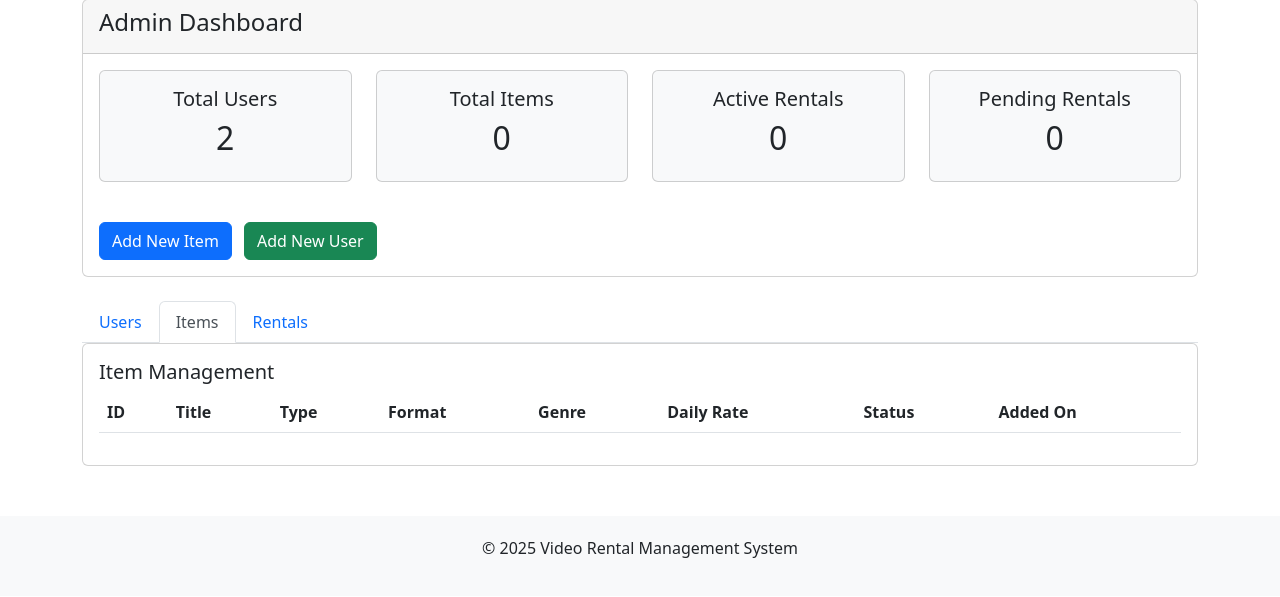
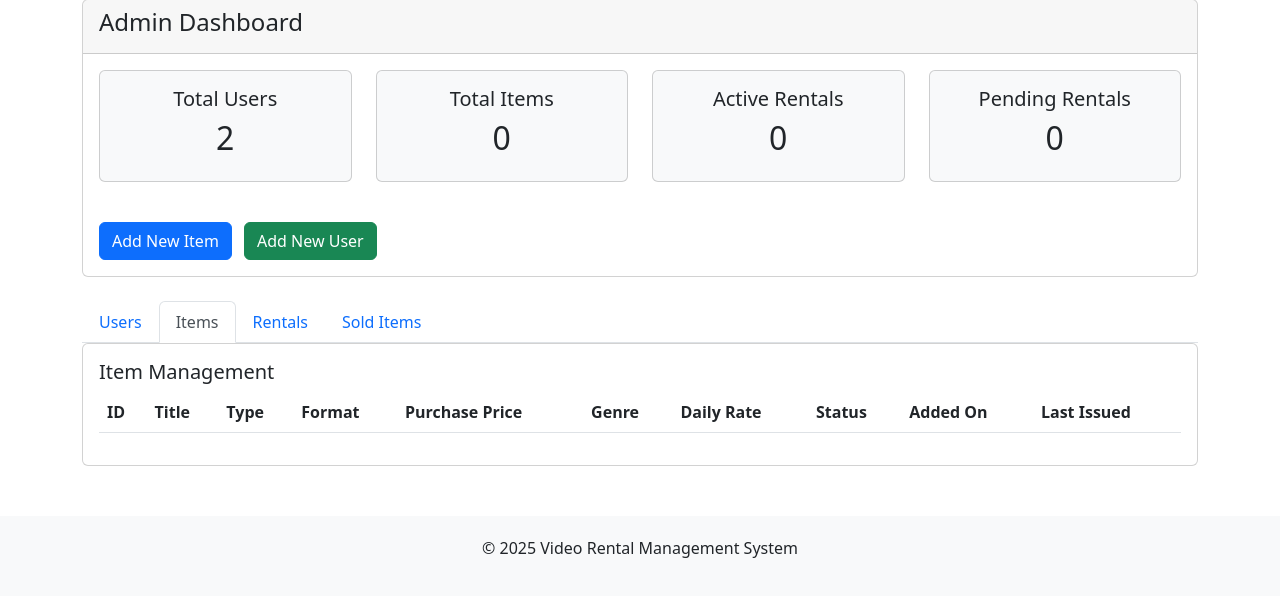
Before and after one commit to NimanshE/VRMS_Implementation, a Flask app: page /admin/dashboard in a window 1280 px wide, after a click on "Items". Shown: the part 77-674 px from the top of the page. Run offline with Flask 3, Linux system fonts and the light colour scheme; a user stored in the database is signed in; data comes from the database, SQL or seed files in the repository; data that the repository does not hold is empty.

Commit message:
selling fix

```diff
--- a/app.py
+++ b/app.py
@@ -70,10 +70,13 @@ class Item(db.Model):
     format = db.Column(db.String(20))  # 'VHS', 'MP4', etc.
     genre = db.Column(db.String(50))
     daily_rate = db.Column(db.Float, nullable=False)
+    purchase_price = db.Column(db.Float, nullable=False) # Assuming this is the price to buy the item
     available = db.Column(db.Boolean, default=True)
     date_added = db.Column(db.DateTime, default=datetime.utcnow)
 
     rentals = db.relationship('Rental', backref='item', lazy=True)
+    last_issued_date = db.Column(db.DateTime, nullable=True)
+    sold_date = db.Column(db.DateTime, nullable=True)
 
 
 class Cart(db.Model):
@@ -217,6 +220,8 @@ def view_cart():
 
     return render_template('cart.html', cart_items=cart_items, total_cost=total_cost)
 
+
+
 @app.route('/cart/add/<int:item_id>', methods=['POST'])
 @login_required
 def add_to_cart(item_id):
@@ -306,8 +311,10 @@ def admin_dashboard():
             'total_charge': rental.total_charge
         })
 
-    return render_template('admin_dashboard.html', users=users, items=items, rentals=rental_details)
+    # Query all sold items
+    sold_items = Item.query.filter_by(available=False).all()
 
+    return render_template('admin_dashboard.html', users=users, items=items, rentals=rental_details,sold_items=sold_items,timedelta=timedelta,now=datetime.utcnow())
 
 """@app.route('/clerk/dashboard')
 @login_required
@@ -321,6 +328,40 @@ def clerk_dashboard():
 
     return render_template('clerk_dashboard.html', pending_rentals=pending_rentals, active_rentals=active_rentals)
 """
+
+"""@app.route('/sell_item/<int:item_id>', methods=['POST'])
+@login_required
+def sell_item(item_id):
+    if current_user.role != 'admin':
+        flash("Unauthorized access", "danger")
+        return redirect(url_for('admin_dashboard'))
+
+    item = Item.query.get_or_404(item_id)
+    if item.last_issued_date and (item.last_issued_date + timedelta(days=365)) < datetime.utcnow():
+        db.session.delete(item)
+        db.session.commit()
+        flash(f"Item '{item.title}' sold and removed from inventory.", "success")
+    else:
+        flash("Item is not eligible for sale.", "warning")
+
+    return redirect(url_for('admin_dashboard'))"""
+
+@app.route('/sell_item/<int:item_id>', methods=['POST'])
+@login_required
+def sell_item(item_id):
+    if current_user.role != 'admin':
+        return redirect(url_for('home'))
+
+    item = Item.query.get_or_404(item_id)
+    if item.available:
+        item.available = False
+        item.sold_date = datetime.utcnow()
+        db.session.commit()
+        flash(f'Item "{item.title}" has been sold.', 'success')
+    else:
+        flash(f'Item "{item.title}" is already sold.', 'warning')
+
+    return redirect(url_for('admin_dashboard'))
 
 @app.route('/clerk/dashboard')
 @login_required
@@ -490,8 +531,8 @@ def browse_items():
     query = request.args.get('query', '').strip()
     item_type = request.args.get('type', '').strip()
 
-    # Base query to fetch only available items
-    items_query = Item.query
+    # Base query to fetch items that are not sold
+    items_query = Item.query.filter((Item.sold_date == None))
 
     # Apply search filter if a query is provided
     if query:
@@ -634,7 +675,9 @@ def approve_rental(rental_id):
         if action == 'approve':
             rental.status = 'approved'
             rental.approved_by = current_user.id
-
+            rental.approved_date = datetime.utcnow()
+            # Update the last_issued_date for the item
+            rental.item.last_issued_date = datetime.utcnow()
             # Calculate total charge and deduct from user's deposit
             rental_days = max((rental.due_date - rental.rental_date).days, 1)
             total_charge = item.daily_rate * rental_days
--- a/templates/admin_dashboard.html
+++ b/templates/admin_dashboard.html
@@ -49,6 +49,7 @@
                 <div class="mt-4">
                     <a href="{{ url_for('add_item') }}" class="btn btn-primary me-2">Add New Item</a>
                     <a href="{{ url_for('add_user') }}" class="btn btn-success">Add New User</a>
+
                 </div>
             </div>
         </div>
@@ -66,6 +67,9 @@
             </li>
             <li class="nav-item" role="presentation">
                 <button class="nav-link" id="rentals-tab" data-bs-toggle="tab" data-bs-target="#rentals" type="button" role="tab">Rentals</button>
+            </li>
+            <li class="nav-item" role="presentation">
+                <button class="nav-link" id="sold-items-tab" data-bs-toggle="tab" data-bs-target="#sold-items" type="button" role="tab">Sold Items</button>
             </li>
         </ul>
 
@@ -134,10 +138,12 @@
                                         <th>Title</th>
                                         <th>Type</th>
                                         <th>Format</th>
+                                        <th>Purchase Price</th>
                                         <th>Genre</th>
                                         <th>Daily Rate</th>
                                         <th>Status</th>
                                         <th>Added On</th>
+                                        <th>Last Issued</th>
                                     </tr>
                                 </thead>
                                 <tbody>
@@ -147,21 +153,76 @@
                                             <td>{{ item.title }}</td>
                                             <td>{{ item.type }}</td>
                                             <td>{{ item.format }}</td>
+                                            <td>Rs. {{ item.purchase_price|round(2) }}</td>
                                             <td>{{ item.genre }}</td>
                                             <td>Rs. {{ item.daily_rate }}</td>
                                             <td>
-                                                {% if item.available %}
+                                                {% if item.sold_date %}
+                                                    <span class="badge bg-danger"> Sold </span>
+                                                {% elif item.available %}
                                                     <span class="badge bg-success">Available</span>
                                                 {% else %}
                                                     <span class="badge bg-danger">Rented</span>
                                                 {% endif %}
                                             </td>
                                             <td>{{ item.date_added.strftime('%Y-%m-%d') }}</td>
+                                            <td>
+                                                {{ item.last_issued_date.strftime('%Y-%m-%d') if item.last_issued_date else 'Never' }}
+                                            </td>
+                                            <td>
+                                                {% if item.sold_date %}
+                                                    <span class="badge bg-danger">Sold</span>
+                                                {% else %}
+                                                    {% if (item.last_issued_date is none and (item.date_added + timedelta(days=365)) < now) or (item.last_issued_date and (item.last_issued_date + timedelta(days=365)) < now) %}
+                                                        <form method="POST" action="{{ url_for('sell_item', item_id=item.id) }}">
+                                                            <button type="submit" class="btn btn-warning btn-sm">Sell for Rs. {{ (item.purchase_price * 0.9)|round(2) }}</button>
+                                                        </form>
+                                                    {% endif %}
+                                                {% endif %}
+                                            </td>
                                         </tr>
                                     {% endfor %}
                                 </tbody>
                             </table>
                         </div>
+                    </div>
+                </div>
+            </div>
+
+            <div class="tab-pane fade" id="sold-items" role="tabpanel">
+                <div class="card mt-3">
+                    <div class="card-body">
+                        <h5>Sold Items</h5>
+                        {% if sold_items %}
+                            <div class="table-responsive">
+                                <table class="table table-striped">
+                                    <thead>
+                                        <tr>
+                                            <th>Title</th>
+                                            <th>Type</th>
+                                            <th>Genre</th>
+                                            <th>Original Price</th>
+                                            <th>Selling Price (10% Discount)</th>
+                                            <th>Sold Date</th>
+                                        </tr>
+                                    </thead>
+                                    <tbody>
+                                        {% for item in sold_items %}
+                                            <tr>
+                                                <td>{{ item.title }}</td>
+                                                <td>{{ item.type }}</td>
+                                                <td>{{ item.genre }}</td>
+                                                <td>Rs. {{ item.purchase_price|round(2) }}</td>
+                                                <td>Rs. {{ (item.purchase_price * 0.9)|round(2) }}</td>
+                                                <td>{{ item.sold_date.strftime('%Y-%m-%d') if item.sold_date else 'N/A' }}</td>
+                                            </tr>
+                                        {% endfor %}
+                                    </tbody>
+                                </table>
+                            </div>
+                        {% else %}
+                            <div class="alert alert-info">No sold items at the moment.</div>
+                        {% endif %}
                     </div>
                 </div>
             </div>
```
Also changed, not shown: populate_db.py (+26 -67 lines).
